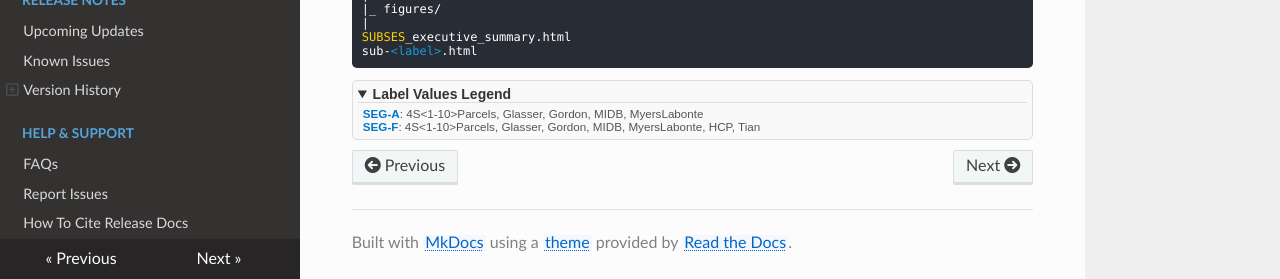
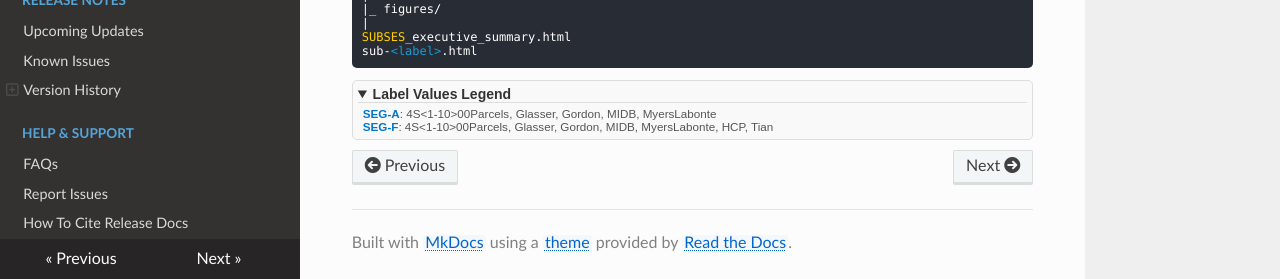
Before and after one commit to nbdc-datahub/hbcd-docs, an MkDocs documentation site: the page built from docs/datacuration/derivatives.md, in a window 1280 px wide and 900 px high, scrolled down 10616 px. Shown: the part 621-900 px from the top of the window. Built offline with MkDocs 1.6.1, drawn with Linux system fonts in a browser that asks for light colours; nearby versions of some CDN libraries.

Commit message:
correction to xcp-d derivative filenames

```diff
--- a/docs/datacuration/derivatives.md
+++ b/docs/datacuration/derivatives.md
@@ -680,7 +680,7 @@ sub-<span class="label">&lt;label&gt;</span>.html
 <details open>
 <summary>Label Values Legend</summary>
 <p style="margin-bottom: 0; padding-bottom: 0; font-size: smaller;">
-  <b style="color: #0077cc;">SEG-A</b>: 4S&lt;1-10&gt;Parcels, Glasser, Gordon, MIDB, MyersLabonte <br>
-  <b style="color: #0077cc;">SEG-F</b>: 4S&lt;1-10&gt;Parcels, Glasser, Gordon, MIDB, MyersLabonte, HCP, Tian
+  <b style="color: #0077cc;">SEG-A</b>: 4S&lt;1-10&gt;00Parcels, Glasser, Gordon, MIDB, MyersLabonte <br>
+  <b style="color: #0077cc;">SEG-F</b>: 4S&lt;1-10&gt;00Parcels, Glasser, Gordon, MIDB, MyersLabonte, HCP, Tian
 </p>
 </details>
```
